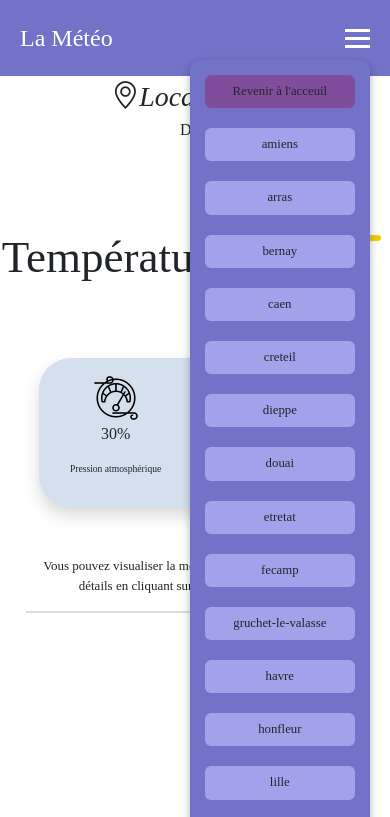
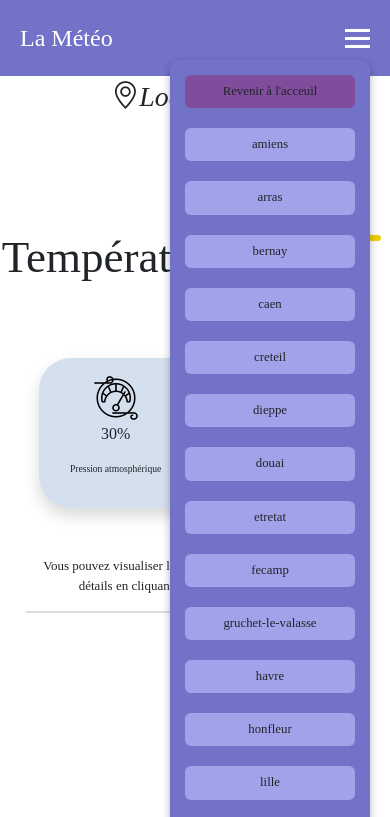
Before and after one commit to KevinLIOUST/meteo, a website: page meteo.html in a window 390 px wide. Both pictures are taken after a click on the element 357 px from the left and 38 px from the top of the page. Shown: the top 817 px of the page. Drawn offline with nearby package versions, Linux system fonts and the light colour scheme; no server answers; a web font is replaced by a local one.

Commit message:
Appli terminée 2 ! :)

```diff
--- a/css/Style-meteo.css
+++ b/css/Style-meteo.css
@@ -88,6 +88,8 @@ header {
     background-color: rgb(113, 114, 200);
     border-radius: 10px;
     box-shadow: 0 4px 8px rgba(0, 0, 0, 0.3);
+    width: 200px;
+    height: 100%;
     padding: 15px;
     overflow-y: auto;
     z-index: 1;
```
